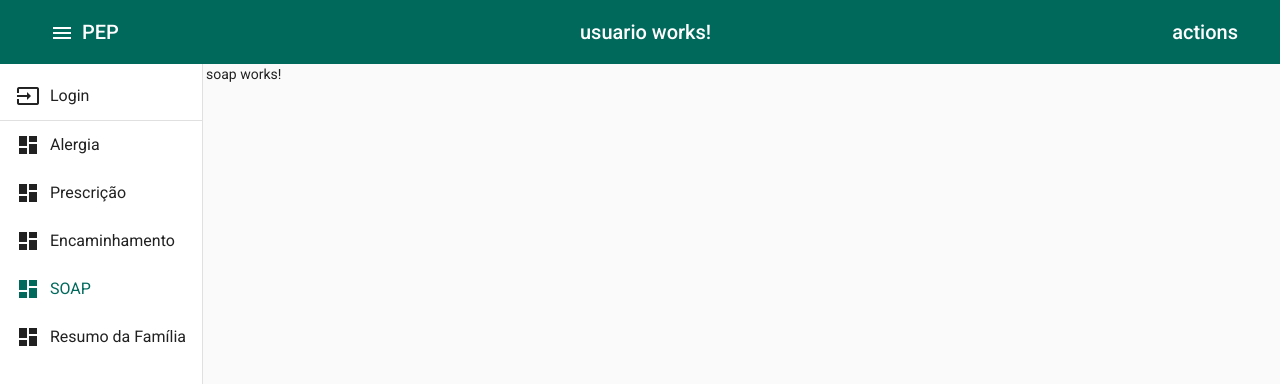
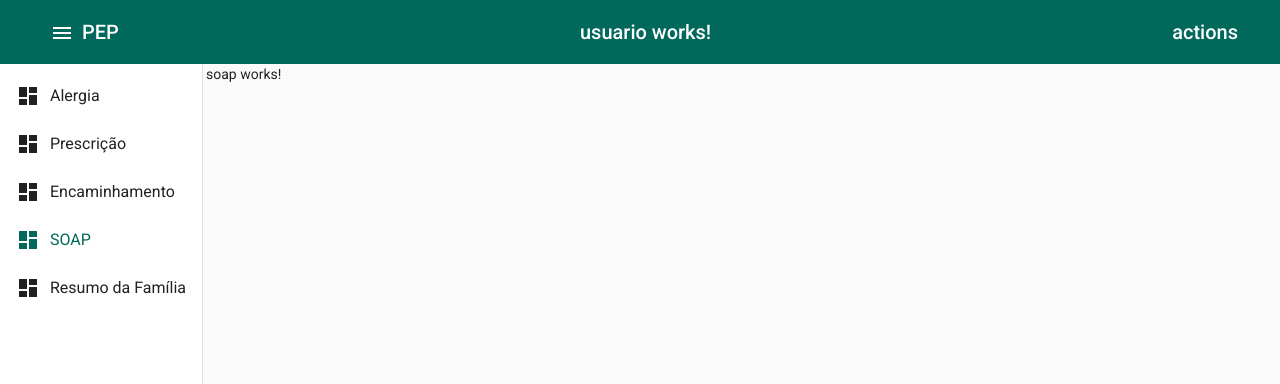
Before and after one commit to chicojunior/mv-tech-pep, an Angular app: page /soap in a window 1280 px wide. Shown: the top 384 px of the page. Built offline with nearby package versions, Linux system fonts and the light colour scheme.

Commit message:
Ajustes da animação e componente sidebar

```diff
--- a/src/app/animations.ts
+++ b/src/app/animations.ts
@@ -11,8 +11,8 @@ import {
 } from '@angular/animations';
 
 const defaultDuration = '120ms';
-const defaultMinWidth = '50px';
-const defaultMaxWidth = '2em';
+const defaultMinWidth = '80px';
+const defaultMaxWidth = '210px';
 const defaultMinFontSize = '20px';
 const defaultMaxFontSize = '24px';
 
--- a/src/app/sidebar/sidebar.component.html
+++ b/src/app/sidebar/sidebar.component.html
@@ -1,20 +1,7 @@
 <mat-sidenav-container>
-  <mat-sidenav mode="side" opened="true" autosize fixedTopGap="56">
+  <mat-sidenav mode="side" opened="true" autosize style="min-width: 60px;">
     <div class="sidebar_menu" [@onSideNavChange]="statusSidebar">
       <mat-nav-list class="menu-list">
-        <a
-          mat-list-item
-          routerLinkActive="active-list-item"
-          routerLink="login"
-          title="Login"
-        >
-          <mat-icon class="icon" [@iconAnimation]="statusSidebar"
-            >input</mat-icon
-          >
-          <span class="label" [@labelAnimation]="statusSidebar">Login</span>
-        </a>
-        <mat-divider></mat-divider>
-
         <a
           mat-list-item
           routerLinkActive="active-list-item"
--- a/src/app/sidebar/sidebar.component.ts
+++ b/src/app/sidebar/sidebar.component.ts
@@ -1,4 +1,4 @@
-import { Component, OnInit } from '@angular/core';
+import { Component, OnInit, ViewChild } from '@angular/core';
 
 import {
   mainContentAnimation,
```
